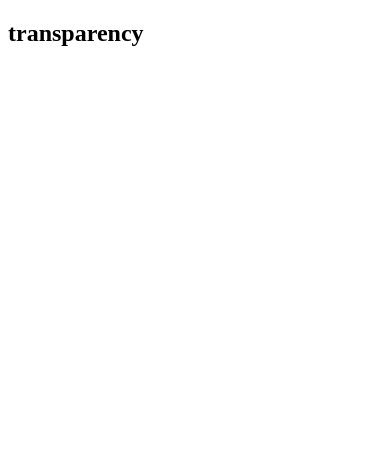
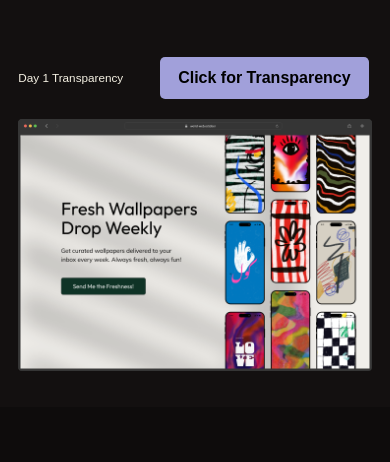
Before and after one commit to Samalmohanna1/WWO, an Astro site: page /transparency in a window 390 px wide. Shown: the top 462 px of the page. Built offline with nearby package versions, Linux system fonts and the light colour scheme; Astro itself is replaced by a stand-in of ours.

Commit message:
feat: day one.

```diff
--- a/src/components/Footer.astro
+++ b/src/components/Footer.astro
@@ -5,7 +5,9 @@ const currentYear = new Date().getFullYear()
 
 <footer>
 	<div class='content'>
-		<p class='large-header'>&#127875; WWO &#128123;</p>
+		<a href='/' aria-label='home' class='large-header'
+			>&#127875; WWO &#128123;</a
+		>
 		<nav class='footer-content'>
 			<a
 				href={baseData.portfolioURL}
@@ -37,11 +39,16 @@ const currentYear = new Date().getFullYear()
 		margin-inline: auto;
 	}
 	.large-header {
-		font-size: clamp(32px, 10cqw, 150px);
+		font-size: clamp(32px, 8cqw, 100px);
+		font-weight: 800;
 		text-align: center;
 		text-transform: uppercase;
-		font-weight: 800;
+		text-decoration: none;
+		color: inherit;
 		padding-block: var(--spacing-xl);
+	}
+	.large-header:hover {
+		color: var(--orange-500);
 	}
 
 	.footer-content {
--- a/src/layouts/BaseLayout.astro
+++ b/src/layouts/BaseLayout.astro
@@ -1,6 +1,7 @@
 ---
 import BaseHead from './BaseHead.astro'
 import { ClientRouter } from 'astro:transitions'
+import Footer from '../components/Footer.astro'
 
 type Props = {
 	title: string
@@ -20,5 +21,7 @@ const { title, description, image } = Astro.props as Props
 	</head>
 	<body>
 		<slot />
+
+		<Footer />
 	</body>
 </html>
--- a/src/pages/index.astro
+++ b/src/pages/index.astro
@@ -1,5 +1,4 @@
 ---
-import Footer from '../components/Footer.astro'
 import BaseLayout from '../layouts/BaseLayout.astro'
 
 const wwo = [
@@ -49,8 +48,6 @@ const wwo = [
 					{day.status === 'launched' ? (
 						<a
 							href={day.url}
-							target='_blank'
-							rel='noopener noreferrer'
 							aria-label={`wwo submission - ${day.url}`}
 							class='link launched'
 						>
@@ -66,7 +63,6 @@ const wwo = [
 			))
 		}
 	</ul>
-	<Footer />
 </BaseLayout>
 
 <style>
--- a/src/pages/transparency.astro
+++ b/src/pages/transparency.astro
@@ -1,7 +1,98 @@
+---
+import BaseLayout from '../layouts/BaseLayout.astro'
+import { Image } from 'astro:assets'
+import heroImg from '../assets/browser-hero.webp'
+import revealImg from '../assets/browser-reveal.webp'
 ---
 
----
+<BaseLayout title='Transparency | Oct 1st'>
+	<section class='container'>
+		<div class='controls'>
+			<h1 class='heading'>Day 1 Transparency</h1>
+			<button class='btn'>Click for Transparency</button>
+		</div>
+		<div class='img-stack'>
+			<Image class='hero' src={heroImg} alt='hero image.' />
+			<Image class='reveal' src={revealImg} alt='reveal image.' />
+		</div>
+	</section>
+</BaseLayout>
 
-<section>
-	<h1>transparency</h1>
-</section>
+<style>
+	.container {
+		max-width: calc(var(--max-content-w) / 1.4);
+		margin-inline: auto;
+		padding: var(--spacing-l) var(--spacing-s);
+	}
+	.controls {
+		display: flex;
+		gap: var(--spacing-l);
+		align-items: center;
+		padding-block: var(--spacing-s);
+	}
+	.heading {
+		font-size: var(--text-step--2);
+		font-weight: normal;
+		padding-block: var(--spacing-xs);
+		text-align: center;
+	}
+	.btn {
+		padding: var(--spacing-2xs) var(--spacing-s);
+		background-color: var(--lavender-400);
+		border: none;
+		border-radius: var(--spacing-3xs);
+		font-weight: 600;
+		cursor: pointer;
+		transition:
+			background 0.2s,
+			color 0.2s;
+	}
+	.btn:hover {
+		background-color: var(--lavender-500);
+	}
+	.img-stack {
+		position: relative;
+		width: 100%;
+		& img {
+			width: 100%;
+			height: 100%;
+			object-fit: contain;
+		}
+	}
+	.hero {
+		position: relative;
+		z-index: 5;
+		opacity: 1;
+		filter: blur(0px);
+		transition:
+			opacity 0.8s ease-in-out,
+			filter 0.8s ease-in-out;
+	}
+	.hero.fade-out {
+		opacity: 0;
+		filter: blur(10px);
+	}
+	.reveal {
+		position: absolute;
+		inset: 0;
+		z-index: 1;
+	}
+</style>
+<script>
+	function setupTransparencyButton() {
+		const btn = document.querySelector('.btn')
+		const hero = document.querySelector('.hero')
+
+		btn?.addEventListener('click', () => {
+			hero?.classList.add('fade-out')
+
+			setTimeout(() => {
+				hero?.classList.remove('fade-out')
+			}, 5000)
+		})
+	}
+
+	setupTransparencyButton()
+
+	document.addEventListener('astro:page-load', setupTransparencyButton)
+</script>
--- a/src/styles/theme.css
+++ b/src/styles/theme.css
@@ -99,4 +99,7 @@
     --spacing-xl: clamp(3.375rem, 3.0981rem + 1.3846vw, 4.5rem);
     --spacing-2xl: clamp(4.5rem, 4.1308rem + 1.8462vw, 6rem);
     --spacing-3xl: clamp(6.75rem, 6.1962rem + 2.7692vw, 9rem);
+
+    /*Containers*/
+    --max-content-w: 1400px;
 }
```
Also changed, not shown: src/assets/browser-hero.webp (added), src/assets/browser-reveal.webp (added).
